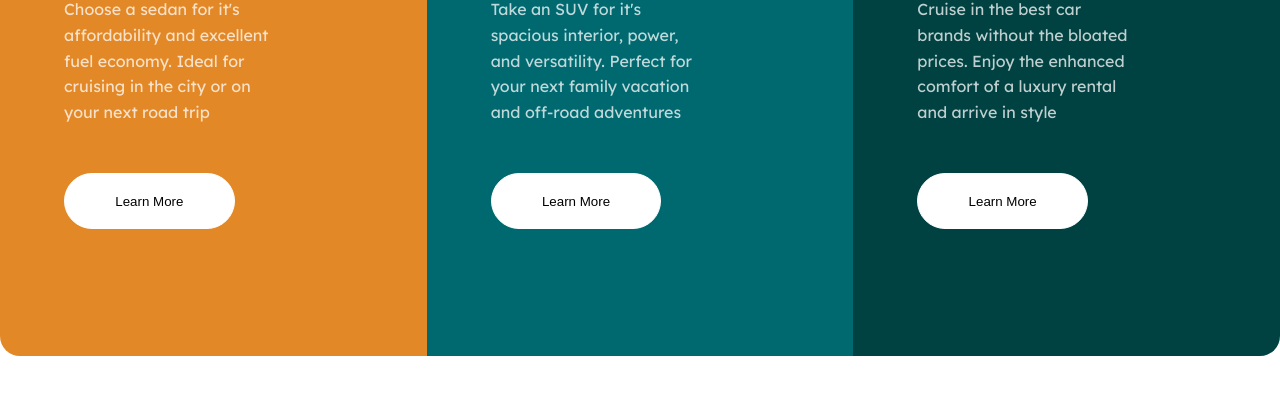
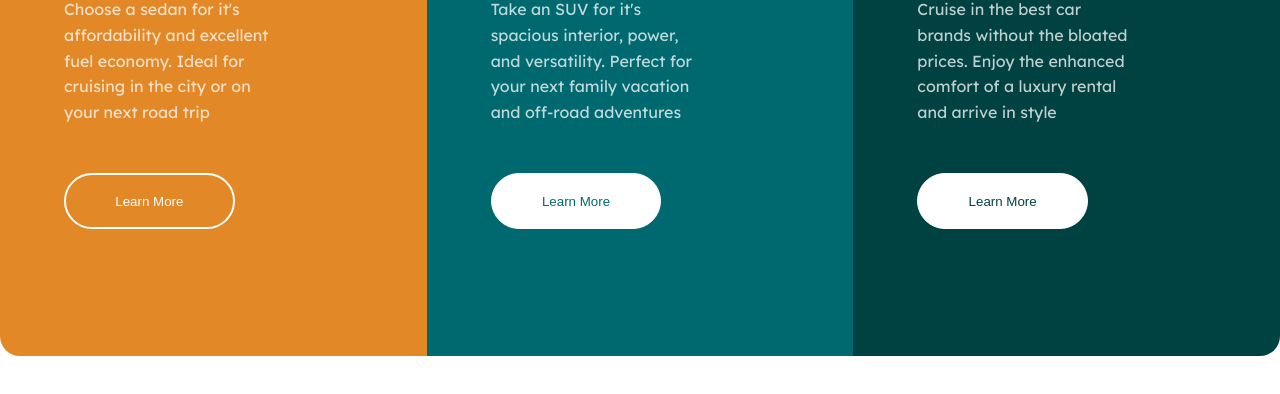
Before and after one commit to Marius-Diran/Zuri-Grid, a plain HTML site: page index.html in a window 1280 px wide. In both pictures the pointer is over the button 149 px from the left and 565 px from the top of the page. Shown: the part 364-758 px from the top of the page. Drawn offline with Linux system fonts and the light colour scheme.

Commit message:
Added new files

```diff
--- a/grid.css
+++ b/grid.css
@@ -70,7 +70,14 @@ button{
 }
 
 .grid1 button{
+    color: hsl(31, 77%, 52%);
     margin: 6vh 0 0 5vw;
+}
+
+.grid1 button:hover{
+    border: 2px solid hsl(0, 0%, 100%);
+    background-color: hsla(0, 0%, 100%, 0);
+    color: hsl(0, 0%, 100%);
 }
 
 .img-2{
@@ -91,7 +98,14 @@ button{
 }
 
 .grid2 button{
+    color: hsl(184, 100%, 22%);
     margin: 6vh 0 0 5vw;
+}
+
+.grid2 button:hover{
+    border: 2px solid hsl(0, 0%, 100%);
+    background-color: hsla(0, 0%, 100%, 0);
+    color: hsl(0, 0%, 100%);
 }
 
 .img-3{
@@ -112,5 +126,12 @@ button{
 }
 
 .grid3 button{
+    color: hsl(179, 100%, 13%);
     margin: 6vh 0 0 5vw;
 }
+
+.grid3 button:hover{
+    border: 2px solid hsl(0, 0%, 100%);
+    background-color: hsla(0, 0%, 100%, 0);
+    color: hsl(0, 0%, 100%);
+}
```
Also changed, not shown: design/active-states.jpg (added), design/desktop-design.jpg (added), 1 other file.
